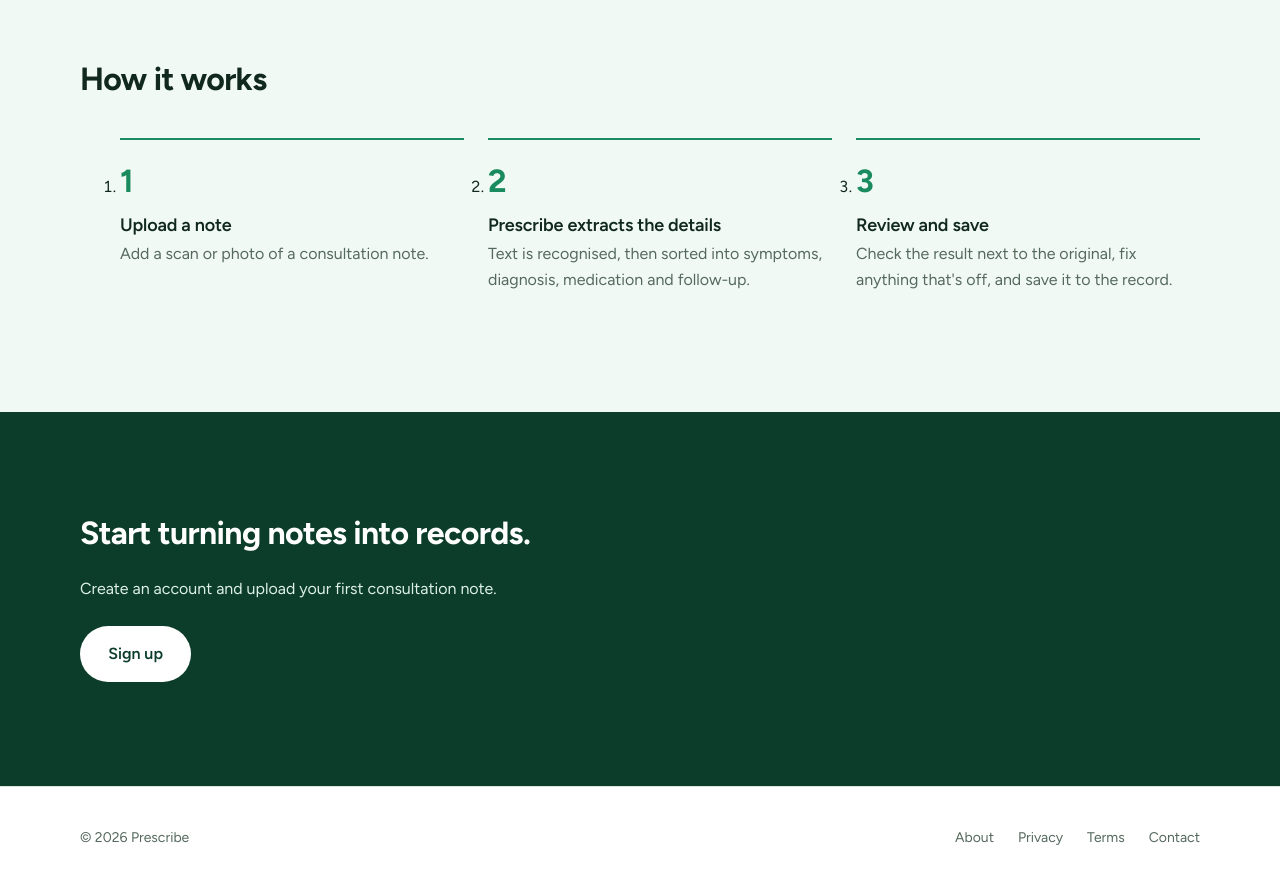
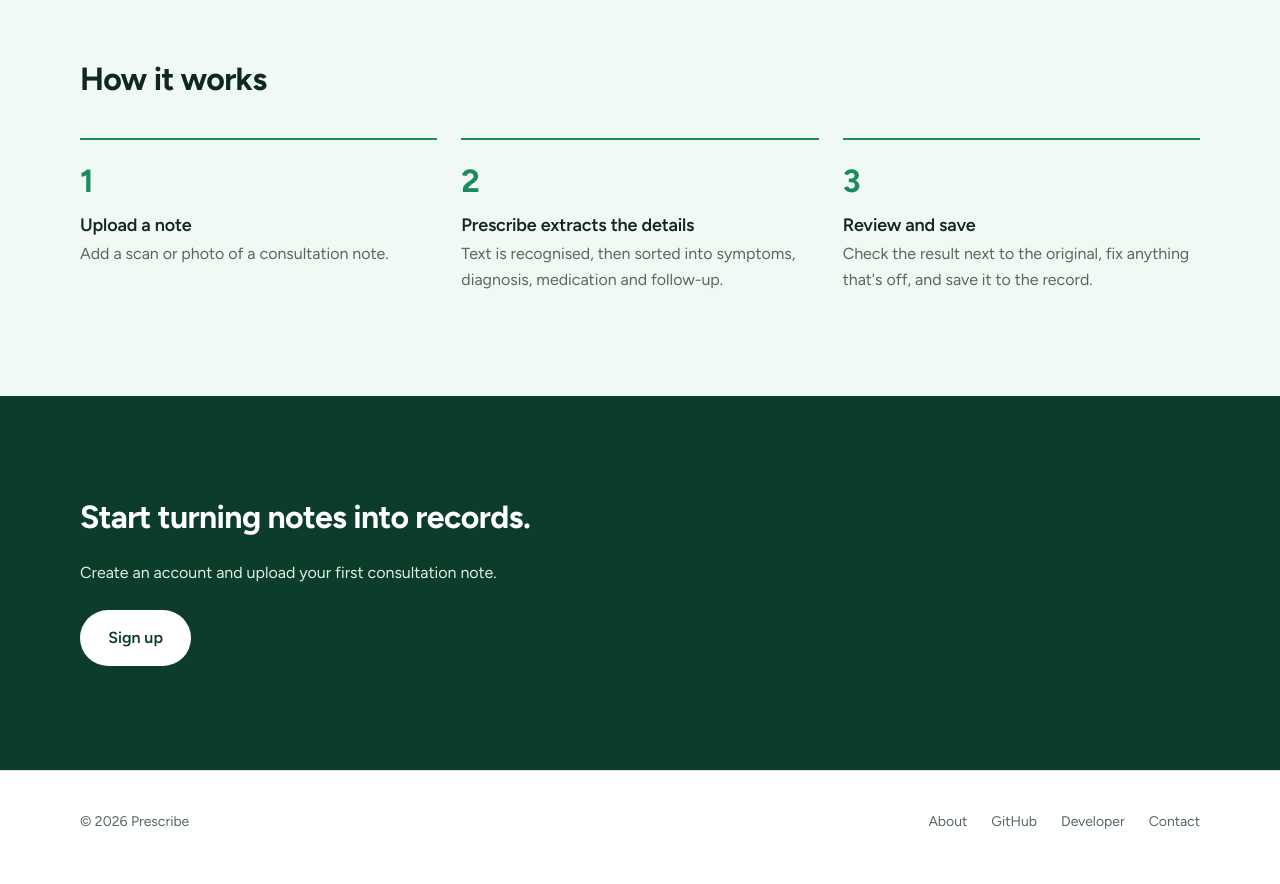
Before and after one commit to safwanishere/prescribe, a plain HTML site: page frontend/index.html in a window 1280 px wide. Shown: the part 1360-2244 px from the top of the page. Drawn offline with Linux system fonts and the light colour scheme.

Commit message:
small changes on homepage

```diff
--- a/frontend/index.html
+++ b/frontend/index.html
@@ -90,7 +90,7 @@
         <div class="section__head">
           <h2>How it works</h2>
         </div>
-        <ol class="steps">
+        <ul class="steps">
           <li>
             <h3>Upload a note</h3>
             <p>Add a scan or photo of a consultation note.</p>
@@ -103,7 +103,7 @@
             <h3>Review and save</h3>
             <p>Check the result next to the original, fix anything that's off, and save it to the record.</p>
           </li>
-        </ol>
+        </ul>
       </div>
     </section>
 
@@ -121,9 +121,9 @@
       <span>&copy; 2026 Prescribe</span>
       <nav aria-label="Footer">
         <a href="#about">About</a>
-        <a href="#">Privacy</a>
-        <a href="#">Terms</a>
-        <a href="#">Contact</a>
+        <a href="https://github.com/safwanishere/prescribe" target="_blank">GitHub</a>
+        <a href="https://safwan.tech" target="_blank">Developer</a>
+        <a href="mailto:mohammedsafwan261205@gmail.com" target="_blank">Contact</a>
       </nav>
     </div>
   </footer>
```
